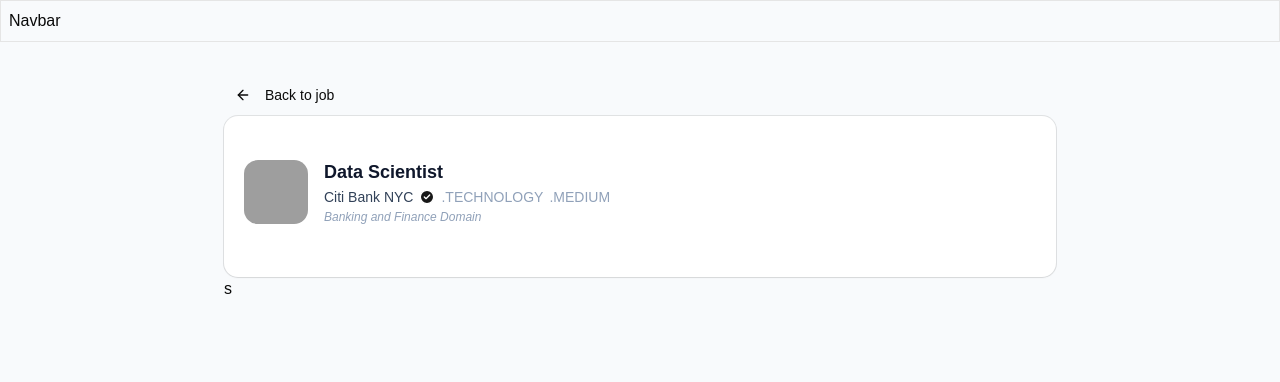
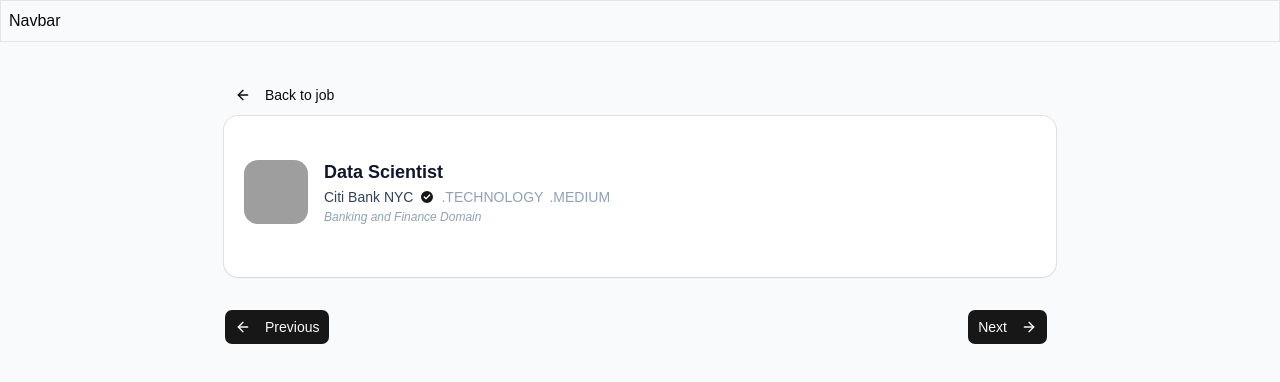
Before and after one commit to Devendra15197/job-portal-frontend, a React (Vite) app: page /apply/1 in a window 1280 px wide. Shown: the top 382 px of the page. Built offline with nearby package versions, Linux system fonts and the light colour scheme; grey boxes are pictures that could not be loaded.

Commit message:
Added buttons to render next and previous

```diff
--- a/src/pages/ApplyNow/ApplyJob.jsx
+++ b/src/pages/ApplyNow/ApplyJob.jsx
@@ -9,6 +9,20 @@ import ApplySteps from './ApplySteps'
 const ApplyJob = () => {
     const navigate = useNavigate()
     const [currentStep, setCurrentStep] = React.useState(1)
+
+    const renderStep = () => {
+        // switch (currentStep) {
+        //     case 1:
+        //         return <div>Step 1</div>
+        //     case 2:
+        //         return <div>Step 2</div>
+        //     case 3:
+        //         return <div>Step 3</div>
+        //     default:
+        //         return <div>Unknown Step</div>
+        // }
+    }
+
     return (
         <div className='min-w-4xl max-w-4xl mx-auto px-4 sm:px-6 lg:px-8 py-8'>
 
@@ -20,12 +34,19 @@ const ApplyJob = () => {
             <JobInfoCard job={job} />
             <ApplySteps currentStep={currentStep} />
 
-            <div>
-                s
+            <div className='my-8'>{renderStep()}</div>
+            <div className='flex items-center justify-between mr-2'>
+                <Button>
+                    <ArrowLeft className='h-4 w-4 mr-2' />
+                    Previous
+                </Button>
+                <Button>
+                    Next
+                    <ArrowLeft className='h-4 w-4 ml-2 rotate-180' />
+                </Button>
             </div>
-
         </div>
     )
 }
 
-export default ApplyJob
+export default ApplyJob;
```
